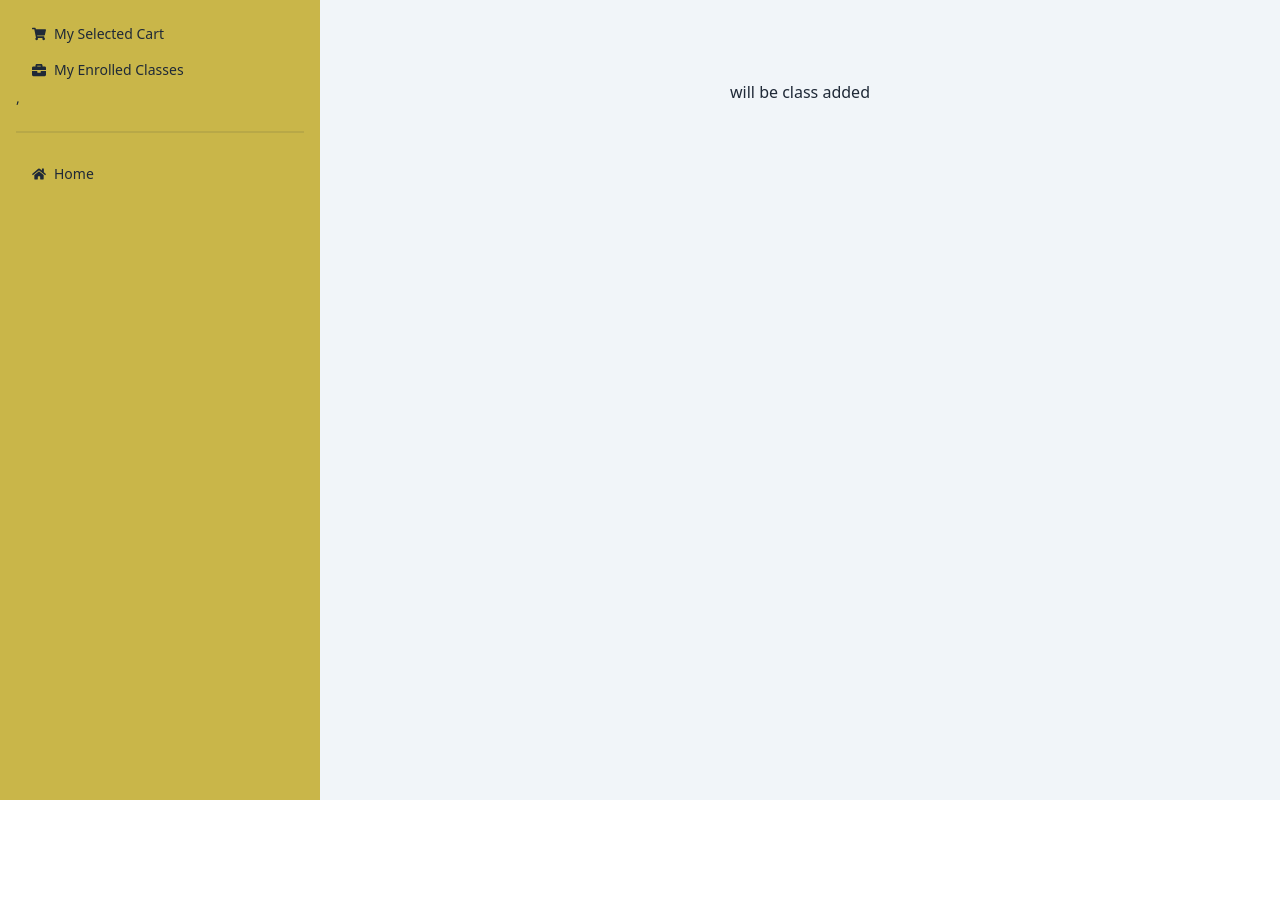
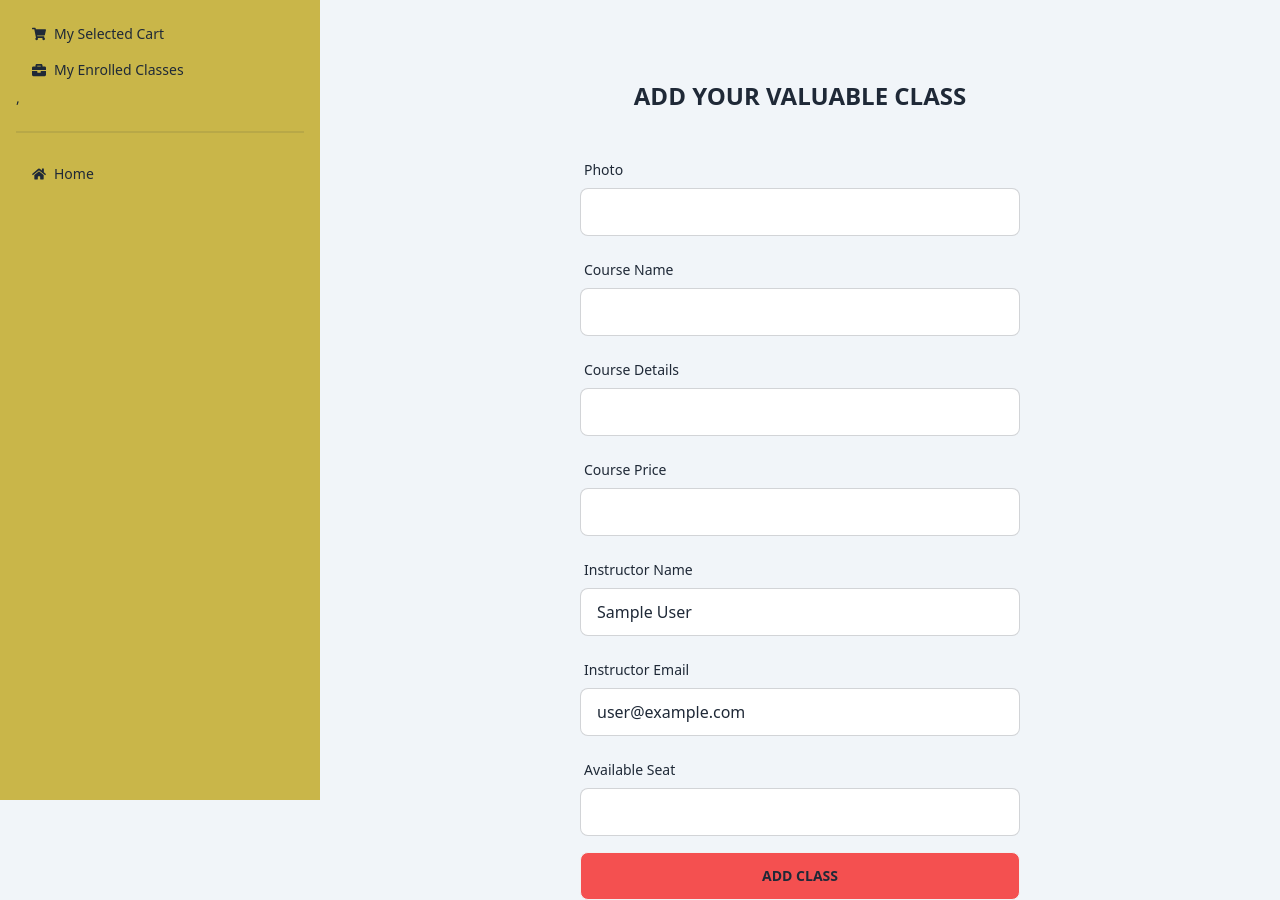
Before and after one commit to SanzidAhmed/musicpulse-client, a React (Vite) app: page /dashboard/addclass in a window 1280 px wide. Before the commit the page ends 800 px from the top, so only its background shows below. Built offline with nearby package versions, Linux system fonts and the light colour scheme; no server answers; sample sign-in values are in the browser's storage.

Commit message:
admin dashboard work with approval and denied

```diff
--- a/src/components/Layout/Dashboard.jsx
+++ b/src/components/Layout/Dashboard.jsx
@@ -20,7 +20,7 @@ const Dashboard = () => {
                 <ul className="menu p-4 w-80 h-full bg-[#c9b649] text-base-content">
                     {
                         isAdmin ? <>
-                            <li><NavLink to="/dashboard/mycart" className=" "><FaShoppingCart></FaShoppingCart>Manage Classes
+                            <li><NavLink to="/dashboard/manageclass" className=" "><FaShoppingCart></FaShoppingCart>Manage Classes
                             </NavLink>
                             </li>
                             <li><NavLink to="/dashboard/manageusers"><FaUsers></FaUsers>Manage Users</NavLink></li>
@@ -28,7 +28,7 @@ const Dashboard = () => {
                             <li><NavLink to="/dashboard/addclass" className=" "><FaShoppingCart></FaShoppingCart> Add class
                             </NavLink>
                             </li>
-                            <li><NavLink to="/dashboard/manageusers"><FaUsers></FaUsers>My Classes</NavLink></li></>:
+                            <li><NavLink to="/dashboard/myclass"><FaUsers></FaUsers>My Classes</NavLink></li></>:
                             <>
                                 <li><NavLink to="/dashboard/mycart" className=" "><FaShoppingCart></FaShoppingCart>My Selected Cart
                                 </NavLink>
--- a/src/components/Pages/AllClass/SingleClass.jsx
+++ b/src/components/Pages/AllClass/SingleClass.jsx
@@ -2,30 +2,16 @@ import { useContext } from "react";
 import { AuthContext } from "../../Provider/AuthProvider";
 import Swal from "sweetalert2";
 import { useLocation, useNavigate } from "react-router-dom";
-import useInstructor from "../../../hooks/useInstructor";
-import useAdmin from "../../../hooks/useAdmin";
 
 
 const SingleClass = ({classes}) => {
     const {user} = useContext(AuthContext)
-    const {name, instructor, _id,price} = classes;
+    const {name, instructor, _id,price,seats} = classes;
     const navigate = useNavigate();
     const location = useLocation();
-    const [isInstructor] = useInstructor();
-    const[isAdmin] = useAdmin();
     const handleAddToCart =() => {
 
-        if( user && user?.email ){
-            if( isInstructor || isAdmin){
-                Swal.fire({
-                    position: 'top',
-                    icon: 'error',
-                    title: `${isInstructor?'Instructor':'Admin'} can not buy any courses`,
-                    showConfirmButton: false,
-                    timer: 1500
-                  })
-                return false;
-            }
+        if(user && user?.email){
             const cartClass = {classId: _id, name: name, instructor: instructor, price: price, email:user?.email}
             fetch('http://localhost:3500/carts',{
                 method: 'POST',
@@ -63,14 +49,14 @@ const SingleClass = ({classes}) => {
         }
     }
     return (
-        <div className="card w-96 bg-base-100 shadow-xl">
+        <div className={`${(seats == 0) ?"bg-red-200" : ""} card w-96 bg-base-100 shadow-xl`}>
             <figure><img src="/images/stock/photo-1606107557195-0e29a4b5b4aa.jpg" alt="Shoes" /></figure>
             <div className="card-body">
                 <h2 className="card-title">{name}</h2>
                 <p><span className="font-semibold">Instructor Name:</span> {instructor}</p>
+                <p><span className="font-semibold">Available Seats:</span> {seats}</p>
                 <div className="card-actions justify-end">
-                    <div onClick={() => handleAddToCart(classes)}  className="btn btn-outline btn-xs">Add to cart</div>
-                    <div className="btn btn-outline btn-xs">Buy now</div>
+                    <div onClick={() => handleAddToCart(classes)} disabled={seats === '0'|| user?.role === 'instructor' || user?.role === 'admin'} className="btn btn-outline btn-xs" >Add to cart</div>
                 </div>
             </div>
         </div>
--- a/src/components/Pages/Dashboard/AddClass/AddClass.jsx
+++ b/src/components/Pages/Dashboard/AddClass/AddClass.jsx
@@ -1,9 +1,83 @@
+import { useContext } from "react";
+import { useForm } from "react-hook-form";
+import { AuthContext } from "../../../Provider/AuthProvider";
+import Swal from "sweetalert2";
 
 
 const AddClass = () => {
+    const { user } = useContext(AuthContext);
+    const { register, handleSubmit, reset } = useForm();
+    const onSubmit = data => {
+        fetch('http://localhost:3500/classes', {
+            method: 'POST',
+            headers: {
+                "content-type": "application/json"
+            },
+            body: JSON.stringify(data)
+
+        })
+            .then(res => res.json())
+            .then(result => {
+                Swal.fire({
+                    position: 'top',
+                    icon: 'success',
+                    title: 'Your class has been added',
+                    showConfirmButton: false,
+                    timer: 1500
+                  })
+                reset(result.data)
+
+            })
+    }
     return (
         <div>
-            <h1>will be class added</h1>
+            <h1 className="uppercase text-2xl font-bold text-center  mb-10">Add your valuable class</h1>
+            <form className="grid grid-cols-1 gap-4 w-1/2 mx-auto" onSubmit={handleSubmit(onSubmit)}>
+                <div>
+                    <label className="label">
+                        <span className="label-text">Photo</span>
+                    </label>
+                    <input type="text" className="input input-bordered w-full " {...register("photo", { required: true })} />
+                </div>
+                <div>
+                    <label className="label">
+                        <span className="label-text">Course Name</span>
+                    </label>
+                    <input type="text" className="input input-bordered w-full " {...register("courseName", { required: true })} />
+                </div>
+                <div>
+                    <label className="label">
+                        <span className="label-text">Course Details</span>
+                    </label>
+                    <input type="text" className="input input-bordered w-full " {...register("courseDetails", { required: true })} />
+                </div>
+                <div>
+                    <label className="label">
+                        <span className="label-text">Course Price</span>
+                    </label>
+                    <input type="text" className="input input-bordered w-full " {...register("coursePrice", { required: true })} />
+                </div>
+
+                <div>
+                    <label className="label">
+                        <span className="label-text">Instructor Name</span>
+                    </label>
+                    <input type="text" className="input input-bordered w-full " value={user?.displayName} {...register("displayName")} />
+                </div>
+                <div>
+                    <label className="label">
+                        <span className="label-text">Instructor Email</span>
+                    </label>
+                    <input type="email" className="input input-bordered w-full " value={user?.email} {...register("postedBy")} />
+                </div>
+                <div>
+                    <label className="label">
+                        <span className="label-text">Available Seat</span>
+                    </label>
+                    <input type="text" className="input input-bordered w-full" {...register("seats", { required: true })} />
+                </div>
+                <input className="btn bg-[#F45050]" type="submit" value="Add Class" />
+            </form>
         </div>
     );
 };
--- /dev/null
+++ b/src/components/Pages/Dashboard/ManageClass/ManageClass.jsx
@@ -0,0 +1,91 @@
+import { useQuery } from "@tanstack/react-query";
+import Swal from "sweetalert2";
+
+
+const ManageClass = () => {
+    const { data: classes = [], refetch } = useQuery(['classes'], async () => {
+        const res = await fetch('http://localhost:3500/allclasses')
+        return res.json()
+    })
+    const handleStatusApproval = (class1) => {
+        fetch(`http://localhost:3500/classes/approved/${class1._id}`,{
+            method: 'PATCH'
+        })
+        .then(res => res.json())
+        .then(data => {
+            if(data.modifiedCount){
+                refetch();
+                Swal.fire({
+                    position: 'top-end',
+                    icon: 'success',
+                    title: `${class1.courseName} is an approved course`,
+                    showConfirmButton: false,
+                    timer: 1500
+                  })
+            }
+        })
+    }
+    const handleStatusDenied = (class1) => {
+        fetch(`http://localhost:3500/classes/denied/${class1._id}`,{
+            method: 'PATCH'
+        })
+        .then(res => res.json())
+        .then(data => {
+            if(data.modifiedCount){
+                refetch();
+                Swal.fire({
+                    position: 'top-end',
+                    icon: 'success',
+                    title: `${class1.courseName} is an denied course`,
+                    showConfirmButton: false,
+                    timer: 1500
+                  })
+            }
+        })
+    }
+    return (
+        <div>
+            <h1>Manage Class will be here</h1>
+            <div className="overflow-x-auto min-h-screen">
+                <table className="table table-xs">
+                    <thead>
+                        <tr>
+                            <th></th>
+                            <th>Class Image</th>
+                            <th>Class name</th>
+                            <th>Instructor name</th>
+                            <th>Instructor email</th>
+                            <th>Available seats</th>
+                            <th>Price</th>
+                            <th>Status</th>
+                        </tr>
+                    </thead>
+                    <tbody>
+                        {
+                            classes.map((class1, index)=> <tr key={class1._id}>
+                            <th>{index + 1}</th>
+                            <td></td>
+                            <td>{class1.courseName}</td>
+                            <td>{class1.displayName}</td>
+                            <td>{class1.postedBy}</td>
+                            <td>{class1.seats}</td>
+                            <td>${class1.coursePrice}</td>
+                            <th className="dropdown dropdown-left">
+                                <label tabIndex={0} className="btn m-1">{class1.status ? class1.status : "Pending"}</label>
+                                <ul tabIndex={0} className="dropdown-content menu p-2 bg-base-100 rounded-box w-32">
+                                    <li>{class1.status === 'approved'? 'approved':<button onClick={() => handleStatusApproval(class1)}>Approved</button>}</li>
+                                    <li>{class1.status === 'denied'? 'denied':<button onClick={() => handleStatusDenied(class1)}>Denied</button>}</li>
+
+                                </ul>
+                            </th>
+                        </tr>)
+                        }
+
+                    </tbody>
+                </table>
+            </div>
+        </div>
+    );
+};
+
+export default ManageClass;
--- a/src/components/Pages/Dashboard/ManageUser/ManageUser.jsx
+++ b/src/components/Pages/Dashboard/ManageUser/ManageUser.jsx
@@ -77,9 +77,6 @@ const ManageUser = () => {
                                         <li>{user.role === 'admin'? 'admin':<button onClick={() => handleMakeAdmin(user)}>admin</button>}</li>
                                         <li>{user.role === 'instructor'? 'instructor':<button onClick={() => handleMakeInstructor(user)}>instructor</button>}</li>
                                     </ul>
-                                    {/* <button className="btn btn-square bg-green-600 text-slate-200">
-                                        {(user.role === 'admin' ? 'admin' : user.role === 'instructor' ? 'instructor' : <FaUsers></FaUsers>)}
-                                    </button> */}
                                 </th>
                                 <th>
                                     <button className="btn btn-square bg-red-700 text-white">
--- a/src/components/Provider/AuthProvider.jsx
+++ b/src/components/Provider/AuthProvider.jsx
@@ -41,8 +41,12 @@ const AuthProvider = ({children}) => {
             if(currentUser){
                 axios.post('http://localhost:3500/jwt', {email: currentUser.email})
                 .then(data => {
-                    console.log(data.data.token);
                     localStorage.setItem('access_token', data.data.token);
+                    axios.get(`http://localhost:3500/users/${currentUser.email}`)
+                    .then(data => {
+                        console.log(data.data);
+                        setUser({...currentUser, ...data.data});
+                    })
                 })
             }
             else{
```
Also changed, not shown: src/components/Pages/Dashboard/MyClass/MyClass.jsx (added, +11 -0 lines), src/components/Routes/Routes.jsx (+10 -0 lines).
